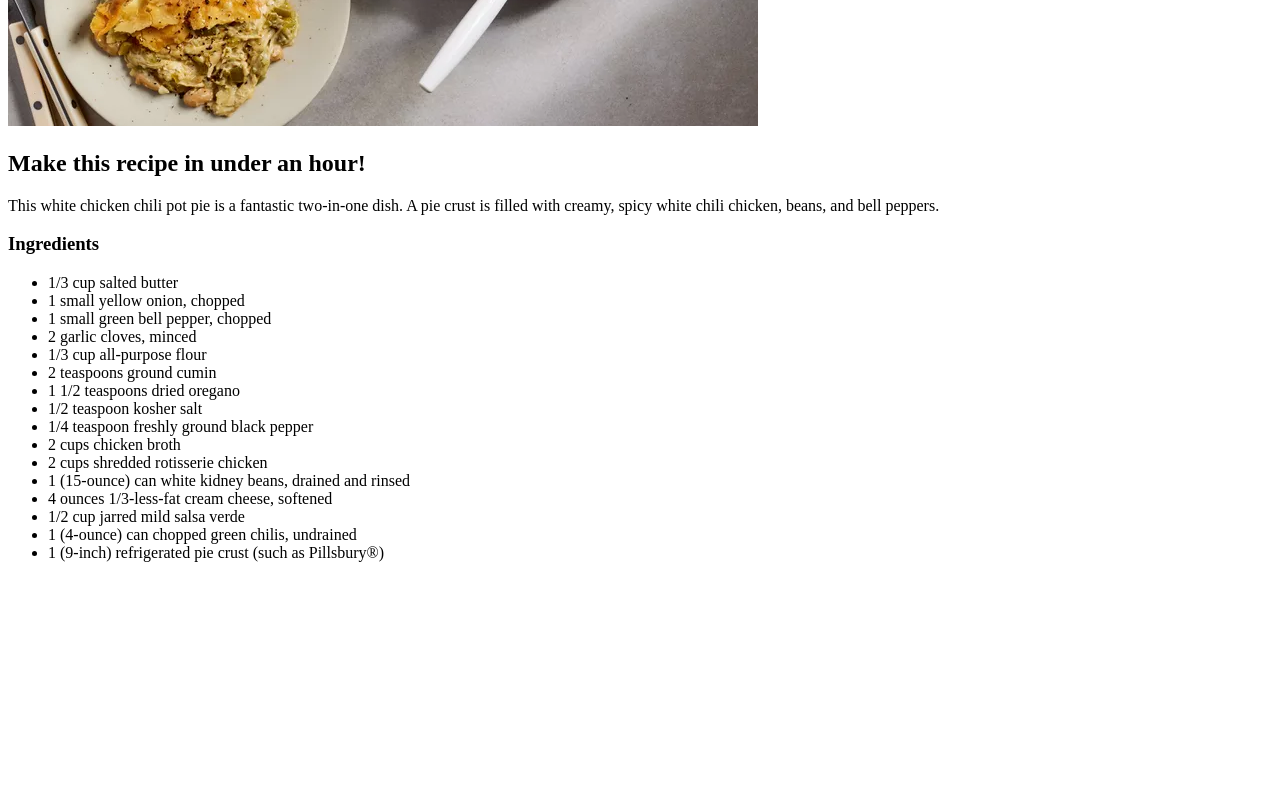
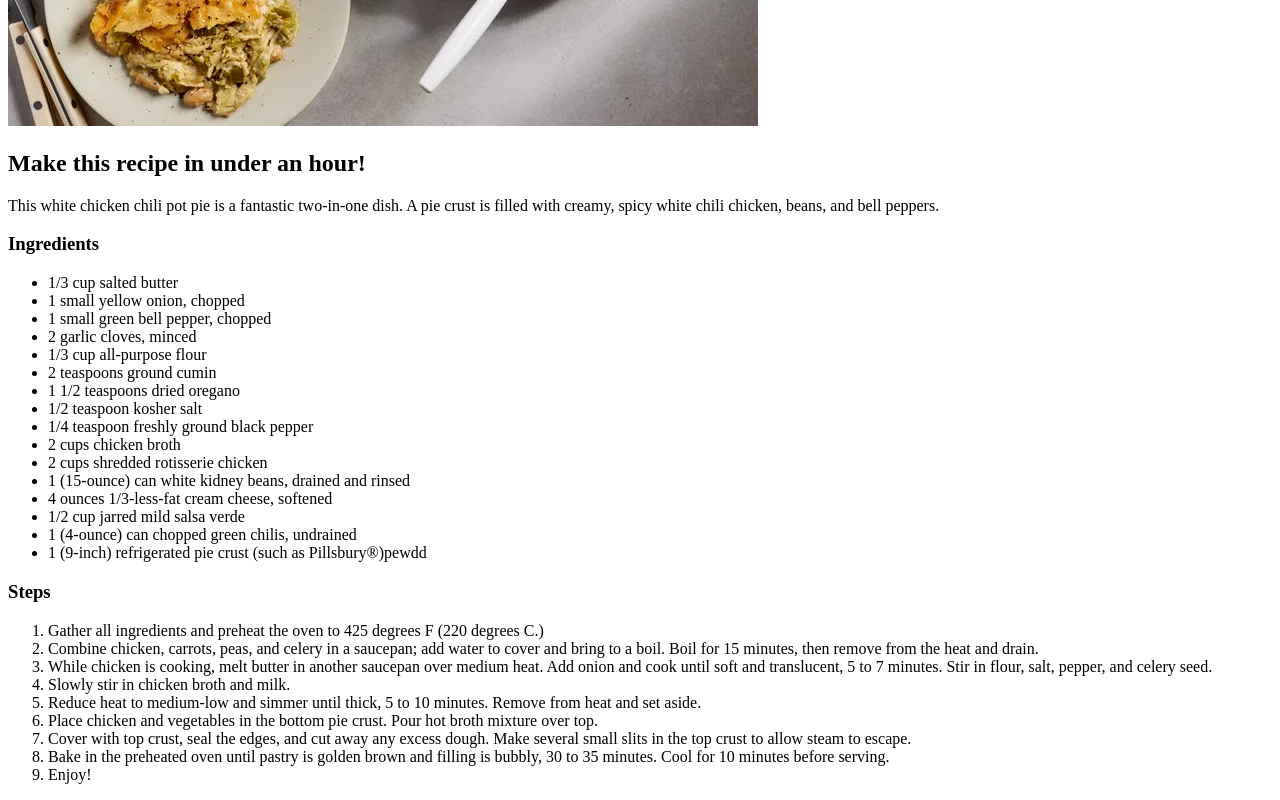
Before and after one commit to oksamy/odin-recipes, a plain HTML site: page recipes/white-chicken-chili-pot-pie.html in a window 1280 px wide. Shown: the part 517-1317 px from the top of the page. Before the commit the page ends 1095 px from the top, so only its background shows below. Drawn offline with Linux system fonts and the light colour scheme.

Commit message:
add white chicken pot pie recipe page

```diff
--- a/recipes/white-chicken-chili-pot-pie.html
+++ b/recipes/white-chicken-chili-pot-pie.html
@@ -31,7 +31,42 @@
       <li>4 ounces 1/3-less-fat cream cheese, softened</li>
       <li>1/2 cup jarred mild salsa verde</li>
       <li>1 (4-ounce) can chopped green chilis, undrained</li>
-      <li>1 (9-inch) refrigerated pie crust (such as Pillsbury®)</li>
+      <li>1 (9-inch) refrigerated pie crust (such as Pillsbury®)pewdd</li>
     </ul>
+    <h3>Steps</h3>
+    <ol>
+      <li>
+        Gather all ingredients and preheat the oven to 425 degrees F (220
+        degrees C.)
+      </li>
+      <li>
+        Combine chicken, carrots, peas, and celery in a saucepan; add water to
+        cover and bring to a boil. Boil for 15 minutes, then remove from the
+        heat and drain.
+      </li>
+      <li>
+        While chicken is cooking, melt butter in another saucepan over medium
+        heat. Add onion and cook until soft and translucent, 5 to 7 minutes.
+        Stir in flour, salt, pepper, and celery seed.
+      </li>
+      <li>Slowly stir in chicken broth and milk.</li>
+      <li>
+        Reduce heat to medium-low and simmer until thick, 5 to 10 minutes.
+        Remove from heat and set aside.
+      </li>
+      <li>
+        Place chicken and vegetables in the bottom pie crust. Pour hot broth
+        mixture over top.
+      </li>
+      <li>
+        Cover with top crust, seal the edges, and cut away any excess dough.
+        Make several small slits in the top crust to allow steam to escape.
+      </li>
+      <li>
+        Bake in the preheated oven until pastry is golden brown and filling is
+        bubbly, 30 to 35 minutes. Cool for 10 minutes before serving.
+      </li>
+      <li>Enjoy!</li>
+    </ol>
   </body>
 </html>
```
